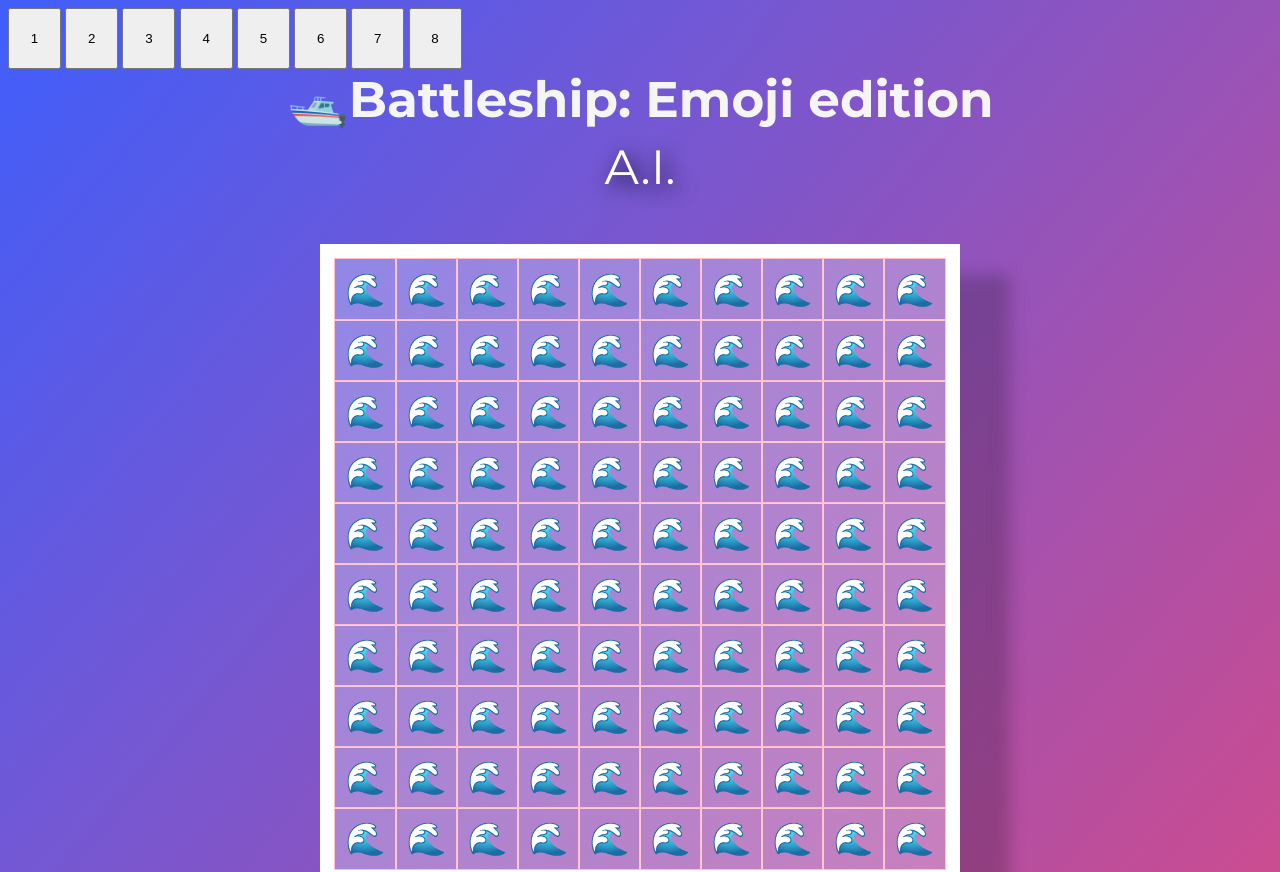
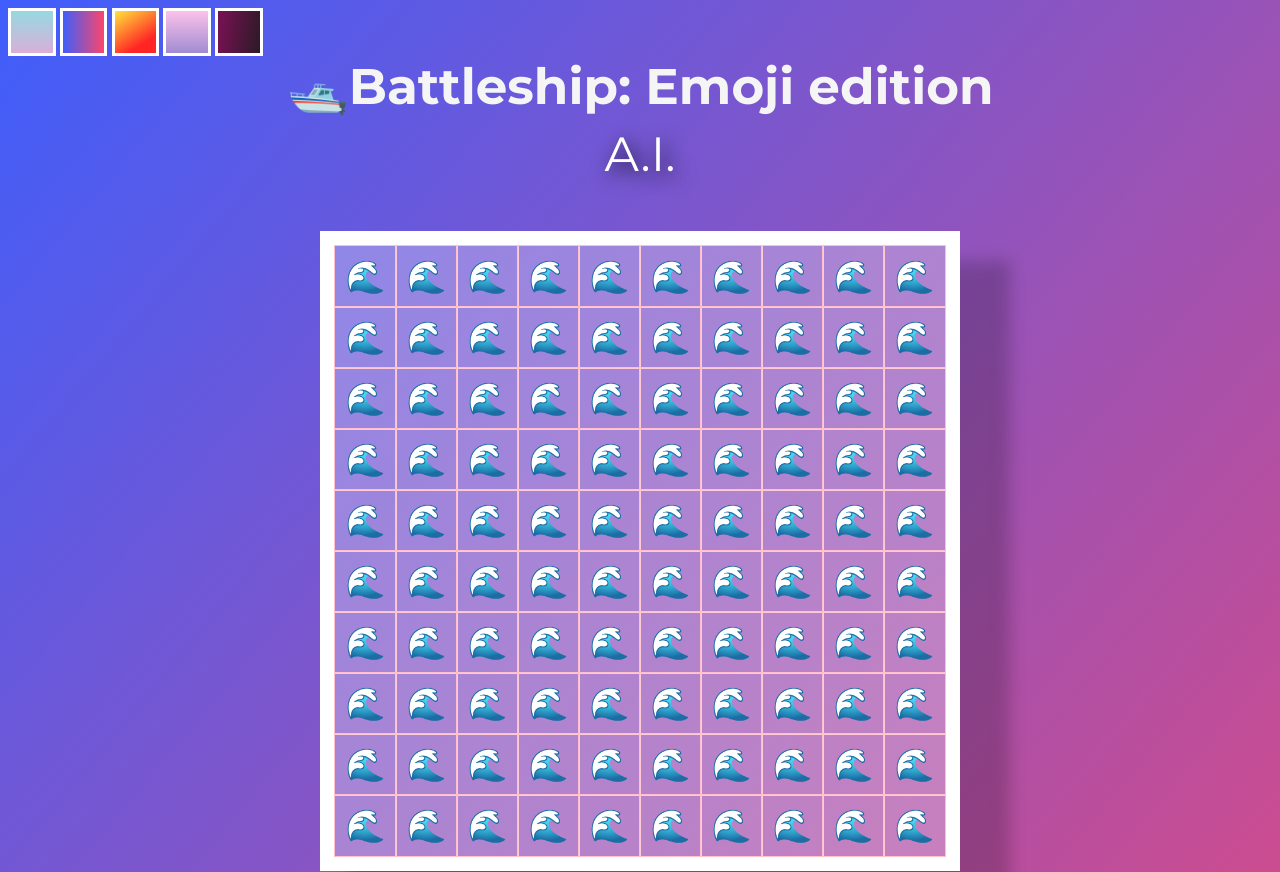
Before and after one commit to Kuanchiliao1/Battleship_TDD, a website built with webpack: page src/index.html in a window 1280 px wide. Shown: the top 872 px of the page. Built offline with nearby package versions, Linux system fonts and the light colour scheme.

Commit message:
Refactor theme selection

```diff
--- a/src/DOM.js
+++ b/src/DOM.js
@@ -58,9 +58,9 @@ function toggleBoardInactive(name) {
 }
 
 function gameOver(player) {
-  const dialog = document.querySelector('dialog')
-  dialog.textContent = `Game over! ${player.name} has won`
-  dialog.showModal()
+  const dialog = document.querySelector('dialog');
+  dialog.textContent = `Game over! ${player.name} has won`;
+  dialog.showModal();
 }
 
 function bindEventListeners(playerOne, playerTwo) {
@@ -167,46 +167,22 @@ function bindEventListeners(playerOne, playerTwo) {
     false
   );
 
-  const btn1 = document.getElementById('1');
-  const btn2 = document.getElementById('2');
-  const btn3 = document.getElementById('3');
-  const btn4 = document.getElementById('4');
-  const btn5 = document.getElementById('5');
-  const btn6 = document.getElementById('6');
-  const btn7 = document.getElementById('7');
-  const btn8 = document.getElementById('8');
-  btn1.addEventListener('click', () => {
-    document.body.style.cssText += `background-color: #D9AFD9;
-    background-image: linear-gradient(0deg, #D9AFD9 0%, #97D9E1 100%);
-    `;
-  });
-  btn2.addEventListener('click', () => {
-    document.body.style.cssText += `background: rgb(63,94,251);
-    background: linear-gradient(90deg, rgba(63,94,251,1) 0%, rgba(252,70,107,1) 100%);`;
-  });
-  btn3.addEventListener('click', () => {
-    document.body.style.cssText += `background-color: #FFE53B;
-    background-image: linear-gradient(147deg, #FFE53B 0%, #FF2525 74%);
-    `;
-  });
-  btn4.addEventListener('click', () => {
-    document.body.style.cssText += `background-color: #FFE53B;
-    background-image: linear-gradient(147deg, #FFE53B 0%, #FF2525 74%);
-    `;
-  });
-  btn5.addEventListener('click', () => {
-    document.body.style.cssText += `background-image: linear-gradient(to top, #a18cd1 0%, #fbc2eb 100%);`;
-  });
-  btn6.addEventListener('click', () => {
-    document.body.style.cssText += `background-image: linear-gradient( 99deg,  rgba(115,18,81,1) 10.6%, rgba(28,28,28,1) 118% );`;
-  });
-  btn7.addEventListener('click', () => {
-    document.body.style.cssText += `background-color: #FFE53B;
-    background-image: linear-gradient(147deg, #FFE53B 0%, #FF2525 74%);
-    `;
-  });
-  btn8.addEventListener('click', () => {
-    document.body.style.cssText += `background-image: linear-gradient( 109.6deg,  rgba(247,253,166,1) 11.2%, rgba(128,255,221,1) 57.8%, rgba(255,128,249,1) 85.9% );`;
+  const themeBtns = document.querySelectorAll('.theme-btn');
+  const themeArray = [
+    '0deg, #D9AFD9 0%, #97D9E1 100%',
+    '90deg, rgba(63,94,251,1) 0%, rgba(252,70,107,1) 100%',
+    '147deg, #FFE53B 0%, #FF2525 74%', // This gradient is repeated
+    'to top, #a18cd1 0%, #fbc2eb 100%',
+    '99deg,  rgba(115,18,81,1) 10.6%, rgba(28,28,28,1) 118%',
+    '109.6deg,  rgba(247,253,166,1) 11.2%, rgba(128,255,221,1) 57.8%, rgba(255,128,249,1) 85.9%',
+  ];
+
+  themeBtns.forEach((btn, index) => {
+    btn.style.cssText += `background-image: linear-gradient(${themeArray[index]}); border: white solid 3px;`;
+
+    btn.addEventListener('click', () => {
+      document.body.style.cssText += `background-image: linear-gradient(${themeArray[index]});`;
+    });
   });
 }
 
--- a/src/index.html
+++ b/src/index.html
@@ -9,14 +9,11 @@
   <link href="https://fonts.googleapis.com/css2?family=Inter:wght@400;500;600;700&family=Montserrat:wght@400;700&display=swap" rel="stylesheet">
 </head>
 <body>
-  <button id="1">1</button>
-  <button id="2">2</button>
-  <button id="3">3</button>
-  <button id="4">4</button>
-  <button id="5">5</button>
-  <button id="6">6</button>
-  <button id="7">7</button>
-  <button id="8">8</button>
+  <button class="theme-btn" id="1"></button>
+  <button class="theme-btn" id="2"></button>
+  <button class="theme-btn" id="3"></button>
+  <button class="theme-btn" id="4"></button>
+  <button class="theme-btn" id="5"></button>
   <h1><span>🛥️</span>Battleship: Emoji edition</h1>
   <div class="boards-container">
   </div>
```
